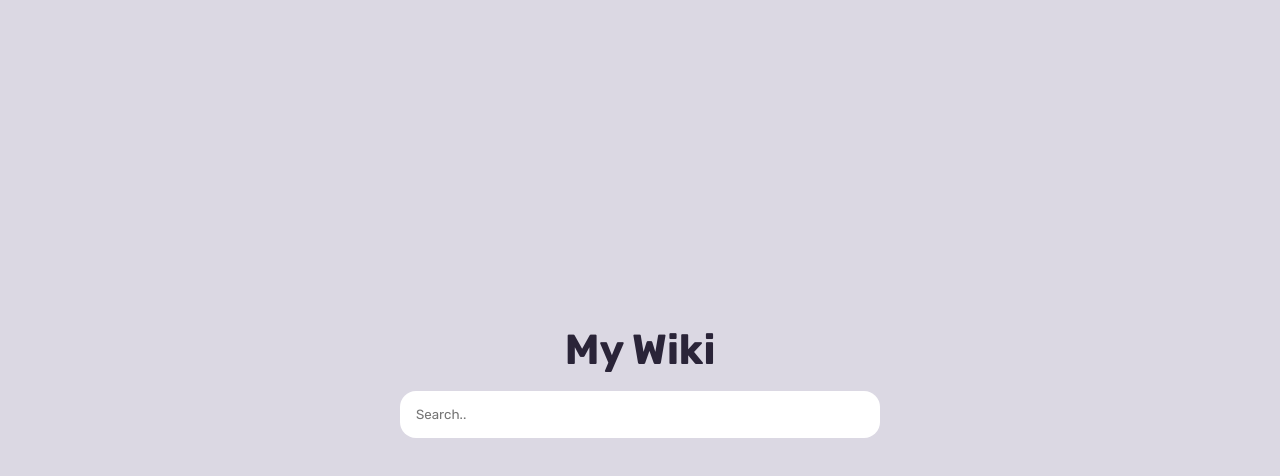
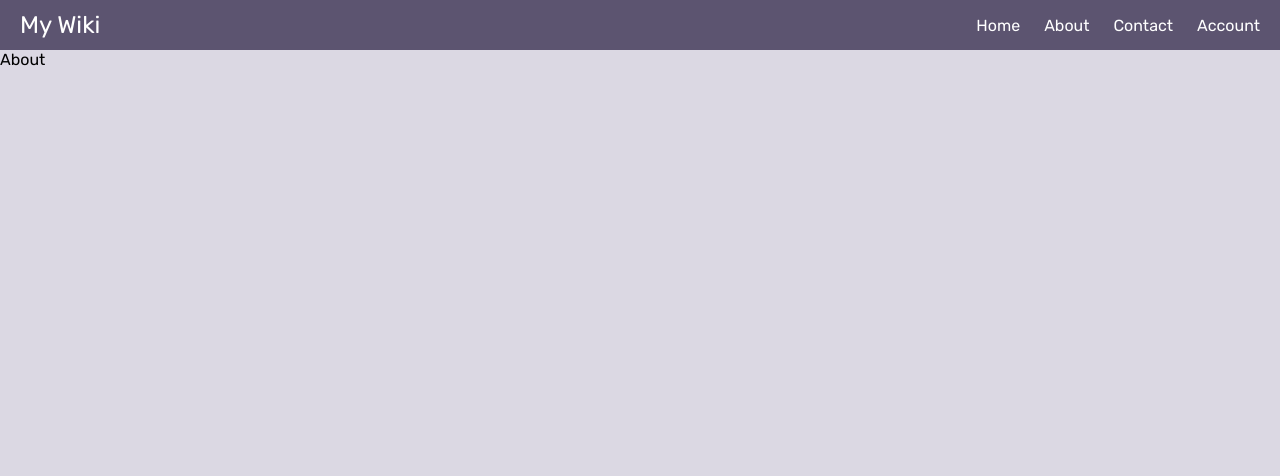
Before and after one commit to ErezAmirav/MyWiki, a React (Create React App) app: page /about in a window 1280 px wide. Shown: the top 476 px of the page. Built offline with nearby package versions, Linux system fonts and the light colour scheme.

Commit message:
app.js moved to homepage file, added more pages, installed router-dom, added navbar

```diff
--- a/package.json
+++ b/package.json
@@ -8,6 +8,7 @@
     "@testing-library/user-event": "^13.5.0",
     "react": "^18.2.0",
     "react-dom": "^18.2.0",
+    "react-router-dom": "^6.6.2",
     "react-scripts": "5.0.1",
     "web-vitals": "^2.1.4"
   },
--- a/src/App.js
+++ b/src/App.js
@@ -1,59 +1,21 @@
-import { useState } from 'react';
+import { BrowserRouter as Router, Routes, Route } from 'react-router-dom';
+import Navbar from './components/Navbar';
+import Home from './pages/Home';
+import About from './pages/About'
+import Contact from './pages/Contact'
+import Account from './pages/Account'
 
 function App() {
-  const [search, setSearch] = useState('');
-  const [results, setResults] = useState([]);
-  const [searchInfo, setSearchInfo] = useState({});
-
-  const handleSearch = async (e) => {
-    e.preventDefault();
-    if (search === '') return;
-    const endpoint = `https://en.wikipedia.org/w/api.php?action=query&list=search&prop=info&inprop=url&utf8=&format=json&origin=*&srlimit=15&srsearch=${search}`;
-
-    const response = await fetch(endpoint);
-    if (!response.ok) {
-      throw Error(response.statusText);
-    }
-    const json = await response.json();
-    setResults(json.query.search);
-    setSearchInfo(json.query.searchinfo);
-  };
-
   return (
-    <div className="App">
-      <header>
-        <h1>My Wiki</h1>
-        <form className="search-box" onSubmit={handleSearch}>
-          <input
-            type="search"
-            placeholder="Search.."
-            value={search}
-            onChange={(e) => setSearch(e.target.value)}
-          />
-        </form>
-        {searchInfo.totalhits ? (
-          <p className="search-results">
-            Search Results: {searchInfo.totalhits}{' '}
-          </p>
-        ) : (
-          ''
-        )}
-      </header>
-      <div className="results">
-        {results.map((result, i) => {
-          const url = `https://en.wikipedia.org/?curid=${result.pageid}`;
-          return (
-            <div className="result" key={i}>
-              <h3>{result.title}</h3>
-              <p dangerouslySetInnerHTML={{ __html: result.snippet + '...'}}></p>
-              <a href={url} target="_blank" rel="noreferrer">
-                Read more
-              </a>
-            </div>
-          );
-        })}
-      </div>
-    </div>
+    <Router>
+      <Navbar />
+      <Routes>
+        <Route path="/" element={<Home />} />
+        <Route path="/about" element={<About />} />
+        <Route path="/contact" element={<Contact />} />
+        <Route path="/account" element={<Account />} />
+      </Routes>
+    </Router>
   );
 }
 
--- /dev/null
+++ b/src/components/Navbar.css
@@ -0,0 +1,46 @@
+* {
+    box-sizing: border-box;
+}
+
+body {
+    margin: 0;
+}
+
+.nav {
+    background-color: #5C5470;
+    color: #FFF;
+    display: flex;
+    justify-content: space-between;
+    /* align-items: stretch; */
+    gap: 2rem;
+    padding: 0 1rem;
+    position: sticky;
+    top: 0;
+    height: 50px;
+}
+
+.nav-title {
+    font-size: 1.5rem;
+}
+
+.nav ul {
+    padding: 0;
+    margin: 0;
+    list-style: none;
+    display: flex;
+    gap: 1rem;
+}
+
+.nav a {
+    color: inherit;
+    text-decoration: none;
+    height: 100%;
+    display: flex;
+    align-items: center;
+    padding: .25rem;
+}
+
+.nav li:hover {
+    background-color: #A84FFF;
+    opacity: 0.6;
+}
--- /dev/null
+++ b/src/components/Navbar.js
@@ -0,0 +1,29 @@
+import React from 'react';
+import './Navbar.css'
+import { Link } from 'react-router-dom';
+
+function Navbar() {
+  return (
+    <nav className="nav">
+      <Link to="/" className="nav-title">
+        My Wiki
+      </Link>
+      <ul>
+        <li>
+          <Link to="/">Home</Link>
+        </li>
+        <li>
+          <Link to="/about">About</Link>
+        </li>
+        <li>
+          <Link to="/contact">Contact</Link>
+        </li>
+        <li>
+          <Link to="/account">Account</Link>
+        </li>
+      </ul>
+    </nav>
+  );
+}
+
+export default Navbar;
--- /dev/null
+++ b/src/pages/About.js
@@ -0,0 +1,9 @@
+import React from 'react'
+
+function About() {
+  return (
+    <div>About</div>
+  )
+}
+
+export default About
--- /dev/null
+++ b/src/pages/Account.js
@@ -0,0 +1,9 @@
+import React from 'react'
+
+function Account() {
+  return (
+    <div>Account</div>
+  )
+}
+
+export default Account
--- /dev/null
+++ b/src/pages/Contact.js
@@ -0,0 +1,9 @@
+import React from 'react'
+
+function Contact() {
+  return (
+    <div>Contact</div>
+  )
+}
+
+export default Contact
--- /dev/null
+++ b/src/pages/Home.js
@@ -0,0 +1,61 @@
+import React, { useState } from 'react';
+function Home() {
+  const [search, setSearch] = useState('');
+  const [results, setResults] = useState([]);
+  const [searchInfo, setSearchInfo] = useState({});
+
+  const handleSearch = async (e) => {
+    e.preventDefault();
+    if (search === '') return;
+    const endpoint = `https://en.wikipedia.org/w/api.php?action=query&list=search&prop=info&inprop=url&utf8=&format=json&origin=*&srlimit=15&srsearch=${search}`;
+
+    const response = await fetch(endpoint);
+    if (!response.ok) {
+      throw Error(response.statusText);
+    }
+    const json = await response.json();
+    setResults(json.query.search);
+    setSearchInfo(json.query.searchinfo);
+  };
+
+  return (
+    <div className="App">
+      <header>
+        <h1>My Wiki</h1>
+        <form className="search-box" onSubmit={handleSearch}>
+          <input
+            type="search"
+            placeholder="Search.."
+            value={search}
+            onChange={(e) => setSearch(e.target.value)}
+          />
+        </form>
+        {searchInfo.totalhits ? (
+          <p className="search-results">
+            Search Results: {searchInfo.totalhits}{' '}
+          </p>
+        ) : (
+          ''
+        )}
+      </header>
+      <div className="results">
+        {results.map((result, i) => {
+          const url = `https://en.wikipedia.org/?curid=${result.pageid}`;
+          return (
+            <div className="result" key={i}>
+              <h3>{result.title}</h3>
+              <p
+                dangerouslySetInnerHTML={{ __html: result.snippet + '...' }}
+              ></p>
+              <a href={url} target="_blank" rel="noreferrer">
+                Read more
+              </a>
+            </div>
+          );
+        })}
+      </div>
+    </div>
+  );
+}
+
+export default Home;
```
Also changed, not shown: 1 other file (tests, documents, lock files or other folders).
